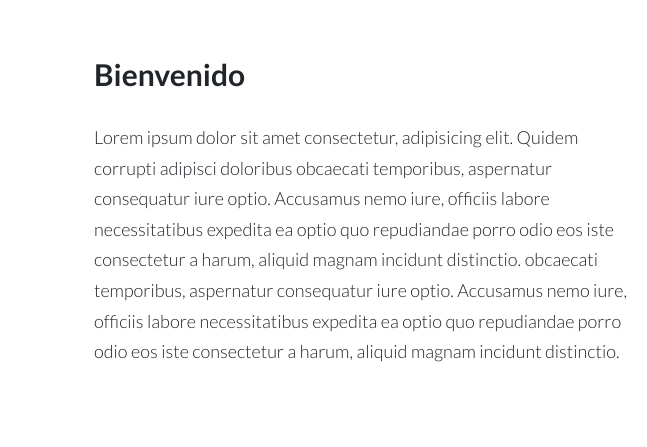
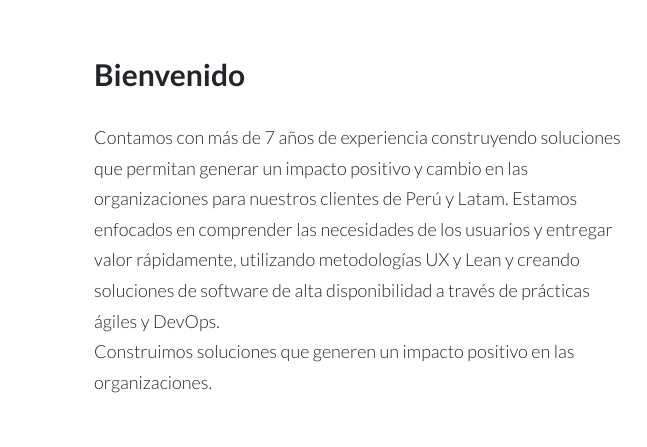
Before and after one commit to RobertoMejiaCollazos/PROYECTO-CODERHOUSE, a plain HTML site: page index.html in a window 1280 px wide. Shown: the part 840-1287 px from the top of the page, 0-647 px from the left. Drawn offline with nearby package versions, Linux system fonts and the light colour scheme.

Commit message:
Quitando el ultimo Lorem Ipsum de index.html

```diff
--- a/index.html
+++ b/index.html
@@ -89,17 +89,9 @@
                     <div class="bienvenida__izquierda col-12 col-lg-6" data-aos="fade-up">
                         <h2 class="bienvenida__titulo">Bienvenido</h2>
                         <p class="bienvenida__parrafo">
-                            Lorem ipsum dolor sit amet consectetur, adipisicing elit. Quidem corrupti adipisci doloribus
-                            obcaecati temporibus, aspernatur consequatur iure optio. Accusamus nemo iure, officiis
-                            labore
-                            necessitatibus expedita ea optio quo repudiandae porro odio eos iste consectetur a harum,
-                            aliquid
-                            magnam incidunt distinctio.
-                            obcaecati temporibus, aspernatur consequatur iure optio. Accusamus nemo iure, officiis
-                            labore
-                            necessitatibus expedita ea optio quo repudiandae porro odio eos iste consectetur a harum,
-                            aliquid
-                            magnam incidunt distinctio.
+                            Contamos con más de 7 años de experiencia construyendo soluciones que permitan generar un impacto positivo y cambio en las organizaciones para nuestros clientes de Perú y Latam.
+                            Estamos enfocados en comprender las necesidades de los usuarios y entregar valor rápidamente, utilizando metodologías UX y Lean y creando soluciones de software de alta disponibilidad a través de prácticas ágiles y DevOps. <br>
+                            Construimos soluciones que generen un impacto positivo en las organizaciones.
                         </p>
                     </div>
                     <div class="bienvenida__derecha col-12 col-lg-6" data-aos="fade-up">
```
